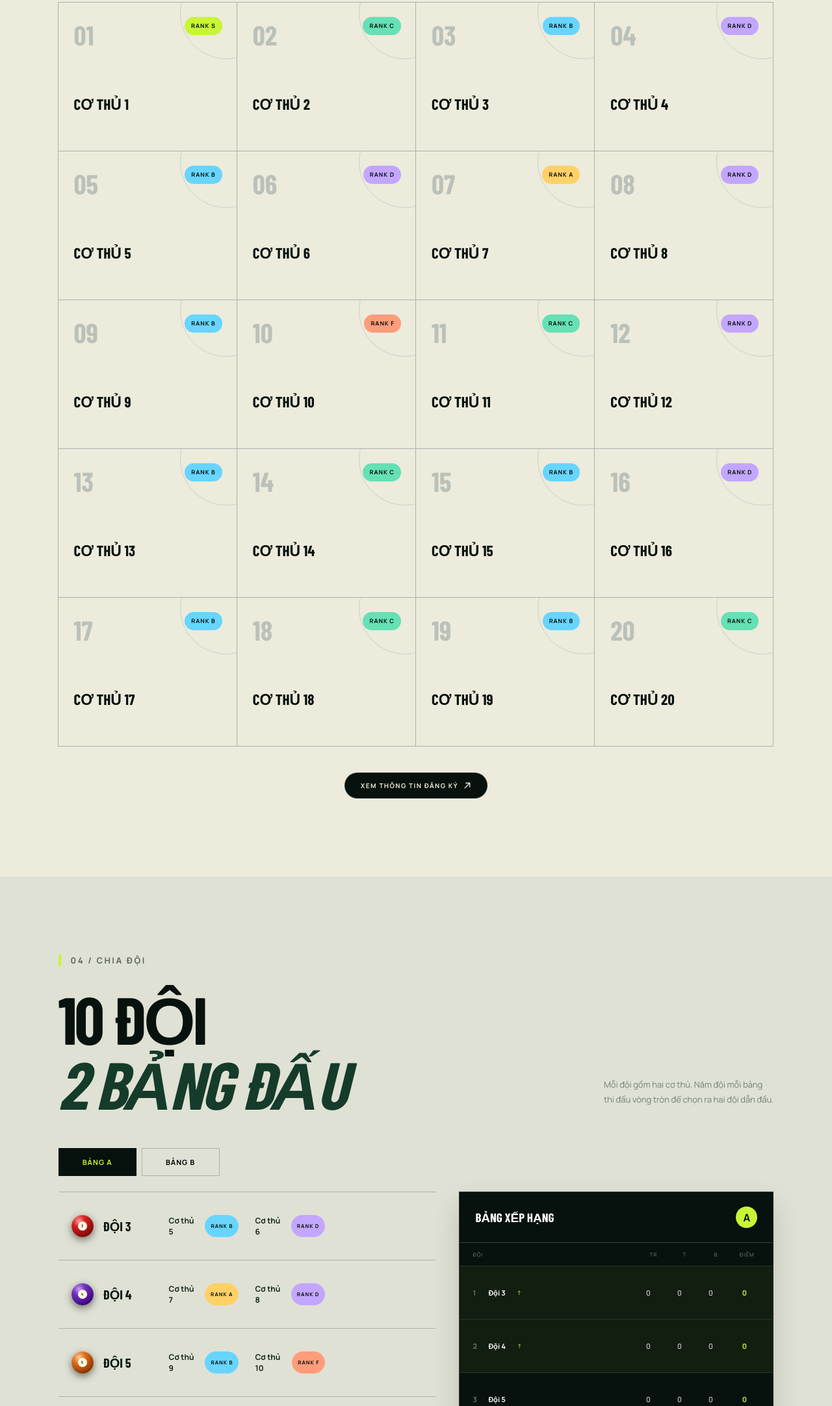
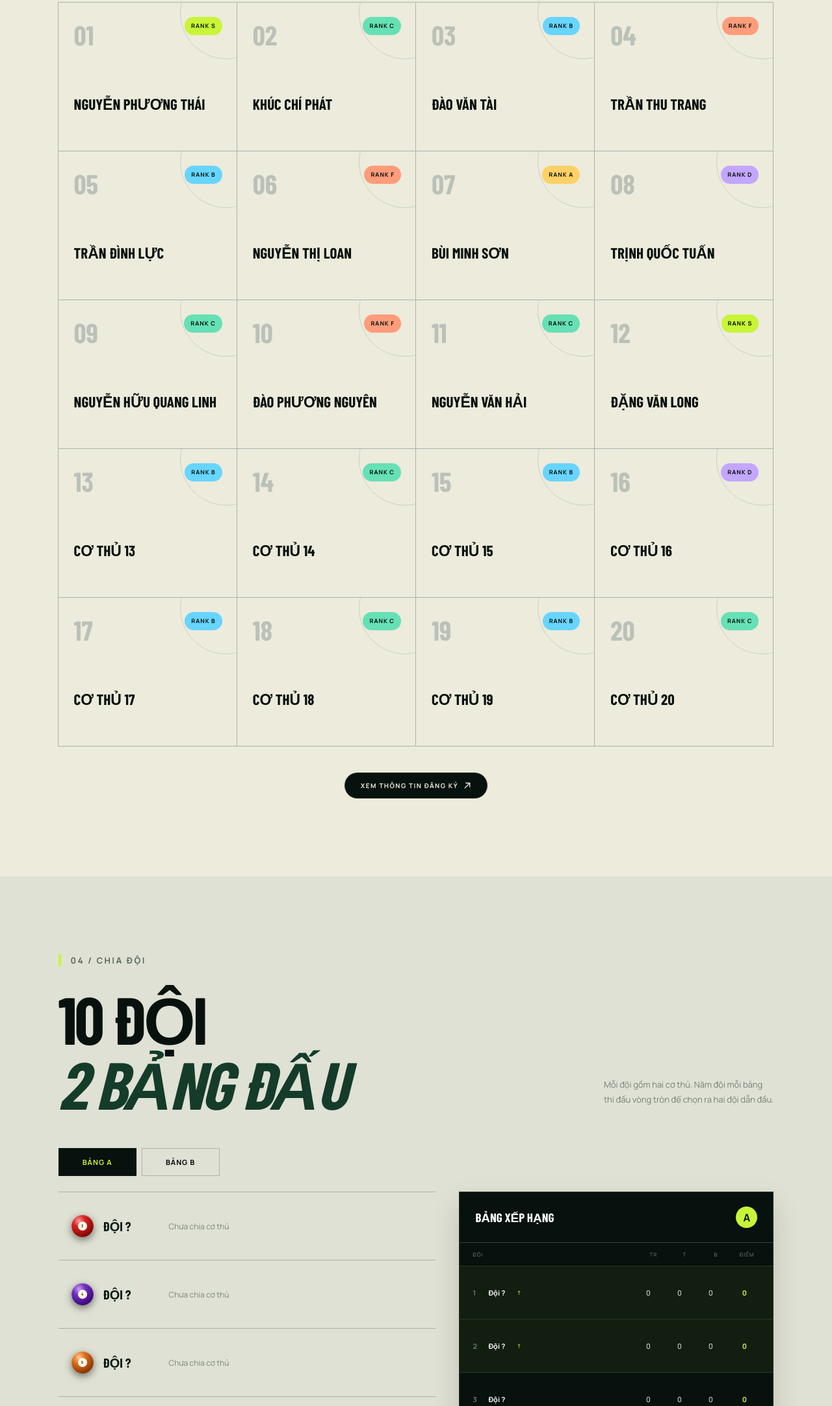
Before and after one commit to taidao2309/tda-open, a website: page index.html in a window 1280 px wide. Shown: the part 2920-5084 px from the top of the page at 65% size. Drawn offline with nearby package versions, Linux system fonts and the light colour scheme; a web font is replaced by a local one.

Commit message:
feat: commit

```diff
--- a/tournament-data.js
+++ b/tournament-data.js
@@ -7,18 +7,18 @@ window.TDA_TOURNAMENT = {
   },
 
   players: [
-    { id: 'P01', name: 'Cơ thủ 1', rank: 'S' },
-    { id: 'P02', name: 'Cơ thủ 2', rank: 'C' },
-    { id: 'P03', name: 'Cơ thủ 3', rank: 'B' },
-    { id: 'P04', name: 'Cơ thủ 4', rank: 'D' },
-    { id: 'P05', name: 'Cơ thủ 5', rank: 'B' },
-    { id: 'P06', name: 'Cơ thủ 6', rank: 'D' },
-    { id: 'P07', name: 'Cơ thủ 7', rank: 'A' },
-    { id: 'P08', name: 'Cơ thủ 8', rank: 'D' },
-    { id: 'P09', name: 'Cơ thủ 9', rank: 'B' },
-    { id: 'P10', name: 'Cơ thủ 10', rank: 'F' },
-    { id: 'P11', name: 'Cơ thủ 11', rank: 'C' },
-    { id: 'P12', name: 'Cơ thủ 12', rank: 'D' },
+    { id: 'P01', name: 'Nguyễn Phương Thái', rank: 'S' },
+    { id: 'P02', name: 'Khúc Chí Phát', rank: 'C' },
+    { id: 'P03', name: 'Đào Văn Tài', rank: 'B' },
+    { id: 'P04', name: 'Trần Thu Trang', rank: 'F' },
+    { id: 'P05', name: 'Trần Đình Lực', rank: 'B' },
+    { id: 'P06', name: 'Nguyễn Thị Loan', rank: 'F' },
+    { id: 'P07', name: 'Bùi Minh Sơn', rank: 'A' },
+    { id: 'P08', name: 'Trịnh Quốc Tuấn', rank: 'D' },
+    { id: 'P09', name: 'Nguyễn Hữu Quang Linh', rank: 'C' },
+    { id: 'P10', name: 'Đào Phương Nguyên', rank: 'F' },
+    { id: 'P11', name: 'Nguyễn Văn Hải', rank: 'C' },
+    { id: 'P12', name: 'Đặng Văn Long', rank: 'S' },
     { id: 'P13', name: 'Cơ thủ 13', rank: 'B' },
     { id: 'P14', name: 'Cơ thủ 14', rank: 'C' },
     { id: 'P15', name: 'Cơ thủ 15', rank: 'B' },
@@ -30,16 +30,16 @@ window.TDA_TOURNAMENT = {
   ],
 
   teams: [
-    { id: 'T01', name: 'Đội 1', group: 'B', playerIds: ['P01', 'P02'] },
-    { id: 'T02', name: 'Đội 2', group: 'B', playerIds: ['P03', 'P04'] },
-    { id: 'T03', name: 'Đội 3', group: 'A', playerIds: ['P05', 'P06'] },
-    { id: 'T04', name: 'Đội 4', group: 'A', playerIds: ['P07', 'P08'] },
-    { id: 'T05', name: 'Đội 5', group: 'A', playerIds: ['P09', 'P10'] },
-    { id: 'T06', name: 'Đội 6', group: 'B', playerIds: ['P11', 'P12'] },
-    { id: 'T07', name: 'Đội 7', group: 'B', playerIds: ['P13', 'P14'] },
-    { id: 'T08', name: 'Đội 8', group: 'A', playerIds: ['P15', 'P16'] },
-    { id: 'T09', name: 'Đội 9', group: 'A', playerIds: ['P17', 'P18'] },
-    { id: 'T10', name: 'Đội 10', group: 'B', playerIds: ['P19', 'P20'] }
+    { id: 'T01', name: 'Đội ?', group: 'B', playerIds: ['-', '-'] },
+    { id: 'T02', name: 'Đội ?', group: 'B', playerIds: ['-', '-'] },
+    { id: 'T03', name: 'Đội ?', group: 'A', playerIds: ['-', '-'] },
+    { id: 'T04', name: 'Đội ?', group: 'A', playerIds: ['-', '-'] },
+    { id: 'T05', name: 'Đội ?', group: 'A', playerIds: ['-', '-'] },
+    { id: 'T06', name: 'Đội ?', group: 'B', playerIds: ['-', '-'] },
+    { id: 'T07', name: 'Đội ?', group: 'B', playerIds: ['-', '-'] },
+    { id: 'T08', name: 'Đội ?', group: 'A', playerIds: ['-', '-'] },
+    { id: 'T09', name: 'Đội ?', group: 'A', playerIds: ['-', '-'] },
+    { id: 'T10', name: 'Đội ?', group: 'B', playerIds: ['-', '-'] }
   ],
 
   matches: {
```
Also changed, not shown: draw.html (+1 -0 lines), draw.js (+47 -11 lines).
